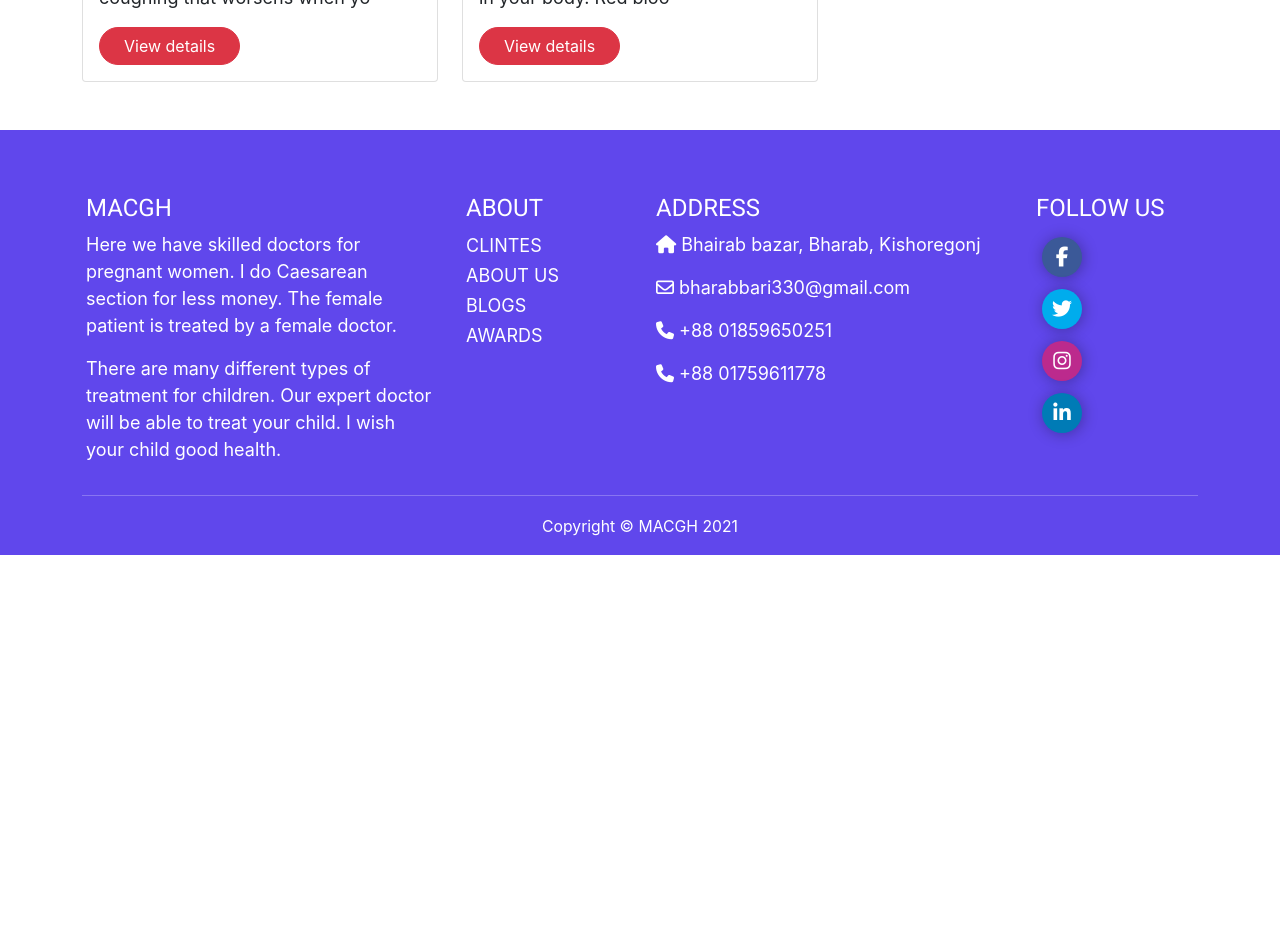
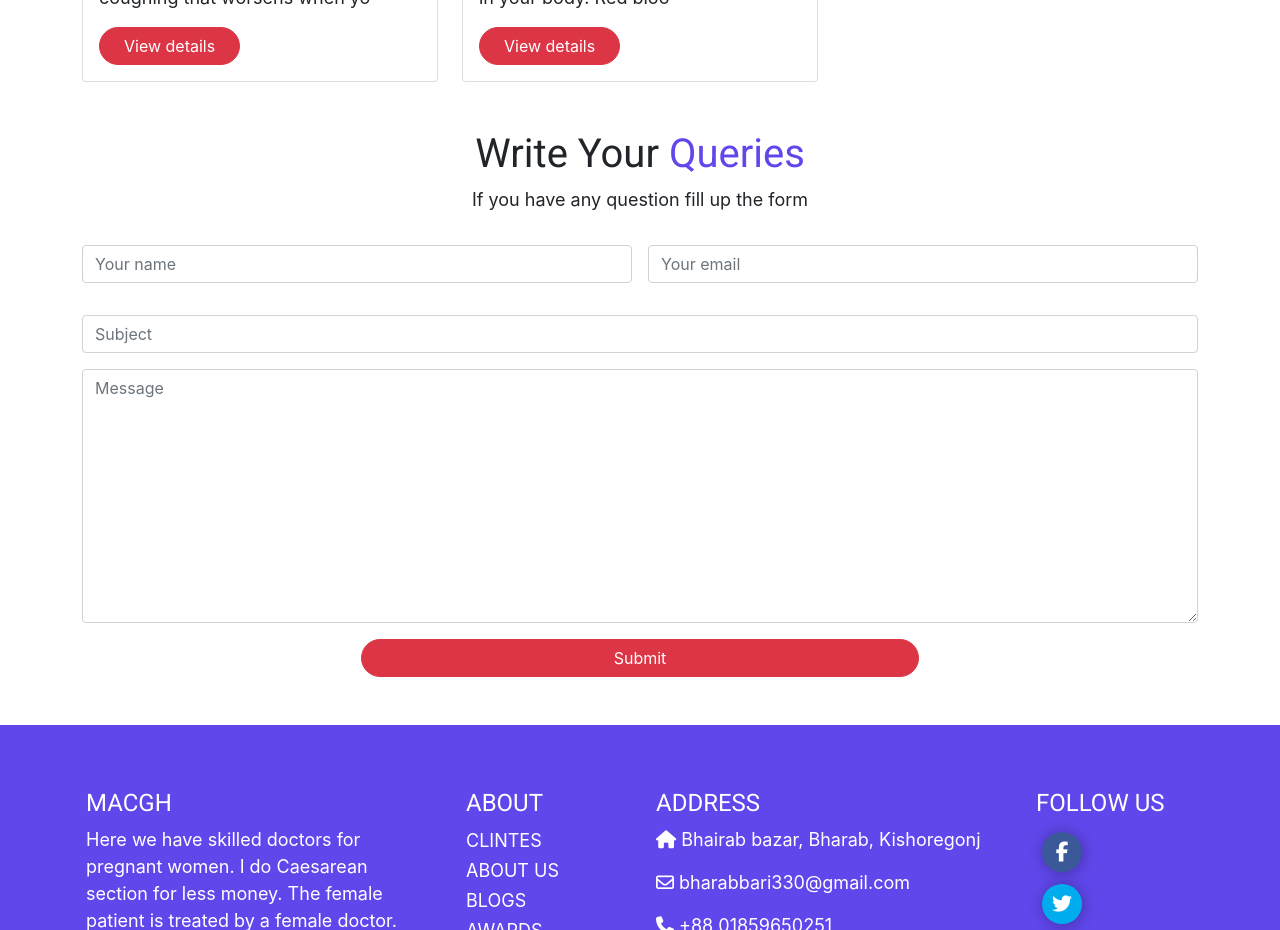
Before and after one commit to salekmia/mother-and-child-general-hospital, a React (Create React App) app: page / in a window 1280 px wide. Shown: the part 2280-3210 px from the top of the page. Before the commit the page ends 2835 px from the top, so only its background shows below. Built offline with nearby package versions, Linux system fonts and the light colour scheme; no server answers.

Commit message:
queries section added

```diff
--- a/src/pages/Home/Home/Home.js
+++ b/src/pages/Home/Home/Home.js
@@ -1,6 +1,7 @@
 import React from 'react';
 import Footer from '../../shared/Footer/Footer';
 import Header from '../../shared/Header/Header';
+import Queries from '../Queries/Queries';
 import Services from '../Services/Services';
 import Slider from '../Slider/Slider';
 import './Home.css';
@@ -10,6 +11,7 @@ const Home = () => {
             <Header></Header>
             <Slider></Slider>
             <Services></Services>
+            <Queries></Queries>
             <Footer></Footer>
         </div>
     );
--- /dev/null
+++ b/src/pages/Home/Queries/Queries.css
@@ -0,0 +1,5 @@
+.queries {
+    min-width: 300px;
+    box-sizing: border-box;
+    text-align: center;
+}
--- /dev/null
+++ b/src/pages/Home/Queries/Queries.js
@@ -0,0 +1,30 @@
+import React from 'react';
+import './Queries.css';
+const Queries = () => {
+    return (
+        <div className="container my-5">
+            <div className="queries">
+                <h1>Write Your <span style={{color: '#6047EC'}}>Queries</span></h1>
+                <p>If you have any question fill up the form</p>
+                <div>
+                    <div className="d-flex">
+                        <input className="form-control my-3 me-2"  type="text" placeholder="Your name" />
+                        <input className="form-control my-3 ms-2" type="email" placeholder="Your email" />
+                    </div>
+                    <div>
+                        <input className="form-control my-3" type="text" placeholder="Subject" />
+                    </div>
+                    <div>
+                        <textarea placeholder="Message" className="form-control my-3" name="" id="" cols="30" rows="10"></textarea>
+                    </div>
+                    <div className="d-grid w-50 me-auto ms-auto">
+                        <button className="btn btn-danger rounded-pill">Submit</button>
+                    </div>
+
+                </div>
+            </div>
+        </div>
+    );
+};
+
+export default Queries;
```
